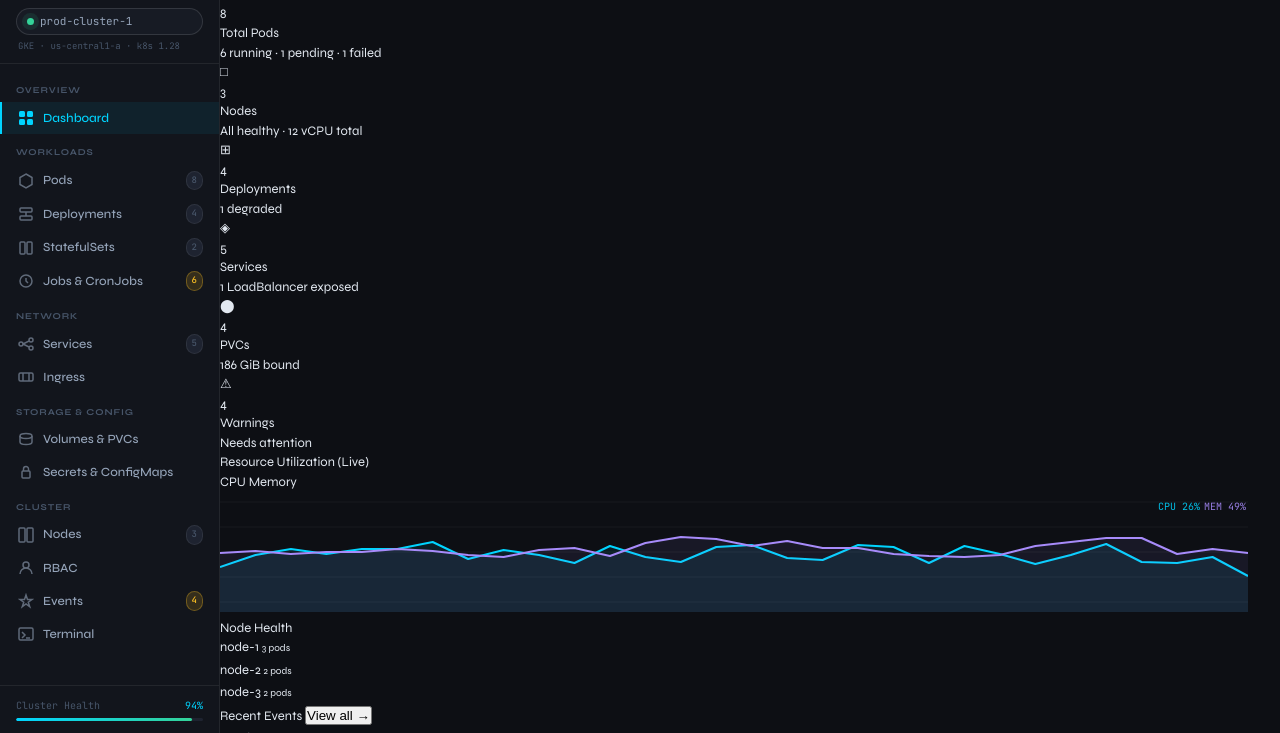
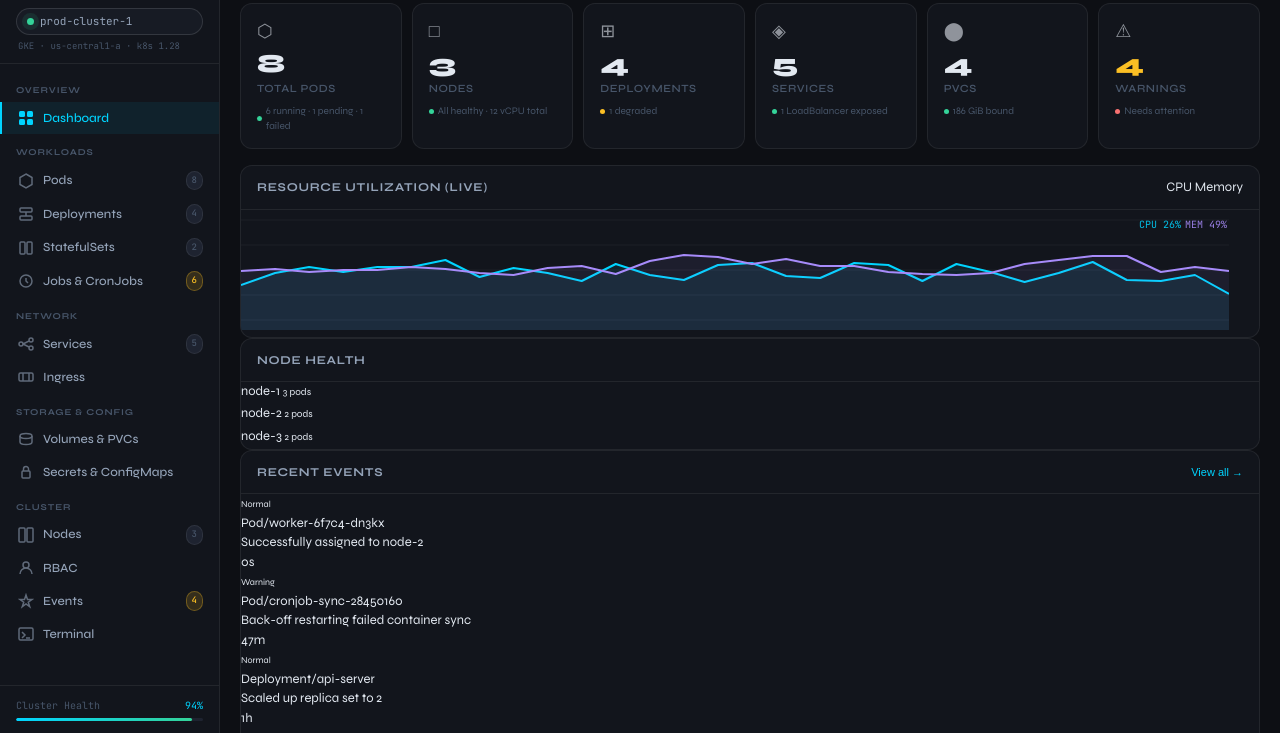
Before and after one commit to arshkad/kubernetes, a website: page index.html in a window 1280 px wide. Shown: the part 67-800 px from the top of the page. Drawn offline with Linux system fonts and the light colour scheme; no server answers.

Commit message:
added view container, cards, and kpi cards to styles.css

```diff
--- a/styles.css
+++ b/styles.css
@@ -271,3 +271,97 @@ body {
     font-size: 11px; font-weight: 700; color: #000;
     cursor: pointer;
   }
+  /* VIEW CONTAINER */
+.view-container {
+    flex: 1;
+    overflow: hidden;
+    position: relative;
+  }
+  .view {
+    display: none;
+    height: 100%;
+    overflow-y: auto;
+    padding: 18px 20px;
+    scrollbar-width: thin;
+    scrollbar-color: var(--bg4) transparent;
+  }
+  .view::-webkit-scrollbar { width: 5px; }
+  .view::-webkit-scrollbar-thumb { background: var(--bg4); border-radius: 3px; }
+  .view.active { display: block; }
+
+  /* ============ CARDS ============ */
+  .card {
+    background: var(--bg2);
+    border: 1px solid var(--border);
+    border-radius: var(--radius-lg);
+    overflow: hidden;
+  }
+  .card-header {
+    display: flex;
+    align-items: center;
+    justify-content: space-between;
+    padding: 12px 16px;
+    border-bottom: 1px solid var(--border);
+  }
+  .card-title {
+    font-family: var(--font-display);
+    font-size: 12px;
+    font-weight: 700;
+    color: var(--text2);
+    text-transform: uppercase;
+    letter-spacing: .06em;
+  }
+  .card-link {
+    font-size: 11px; color: var(--cyan); background: none; border: none; cursor: pointer;
+  }
+
+  /* ============ KPI CARDS ============ */
+  .kpi-row {
+    display: grid;
+    grid-template-columns: repeat(6, 1fr);
+    gap: 10px;
+    margin-bottom: 16px;
+  }
+  .kpi-card {
+    background: var(--bg2);
+    border: 1px solid var(--border);
+    border-radius: var(--radius-lg);
+    padding: 14px 16px;
+    cursor: pointer;
+    transition: all .2s;
+    position: relative;
+    overflow: hidden;
+  }
+  .kpi-card::before {
+    content: '';
+    position: absolute;
+    top: 0; left: 0; right: 0;
+    height: 2px;
+    background: linear-gradient(90deg, var(--cyan), transparent);
+    opacity: 0;
+    transition: opacity .2s;
+  }
+  .kpi-card:hover { border-color: var(--border2); transform: translateY(-1px); }
+  .kpi-card:hover::before { opacity: 1; }
+  .kpi-icon { font-size: 18px; margin-bottom: 6px; opacity: 0.6; }
+  .kpi-val {
+    font-family: var(--font-display);
+    font-size: 26px;
+    font-weight: 800;
+    color: var(--text);
+    line-height: 1;
+    margin-bottom: 4px;
+  }
+  .kpi-val.warn-val { color: var(--amber); }
+  .kpi-label {
+    font-size: 11px;
+    color: var(--text3);
+    font-weight: 600;
+    text-transform: uppercase;
+    letter-spacing: .05em;
+    margin-bottom: 6px;
+  }
+  .kpi-sub { font-size: 10px; color: var(--text3); display: flex; align-items: center; gap: 4px; }
+  .dot-green { width: 5px; height: 5px; border-radius: 50%; background: var(--green); display: inline-block; }
+  .dot-amber { width: 5px; height: 5px; border-radius: 50%; background: var(--amber); display: inline-block; }
+  .dot-red   { width: 5px; height: 5px; border-radius: 50%; background: var(--red); display: inline-block; }
```
